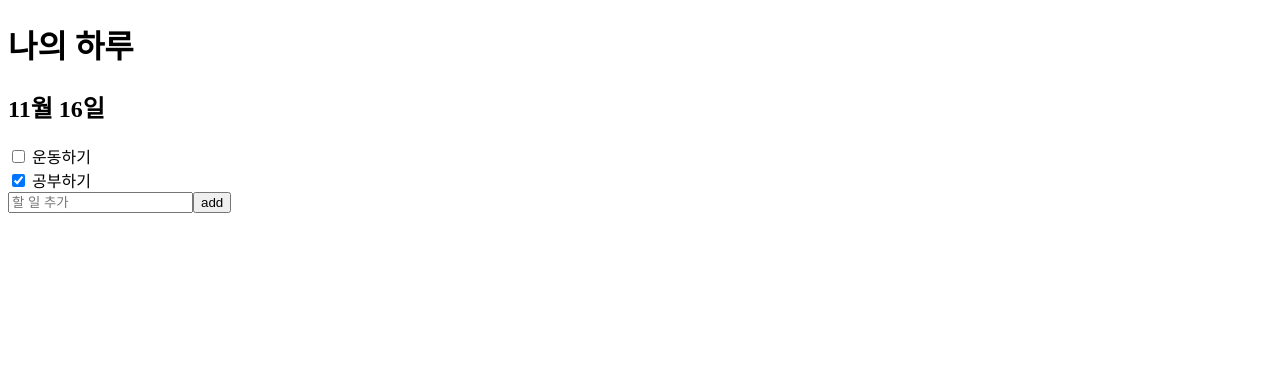
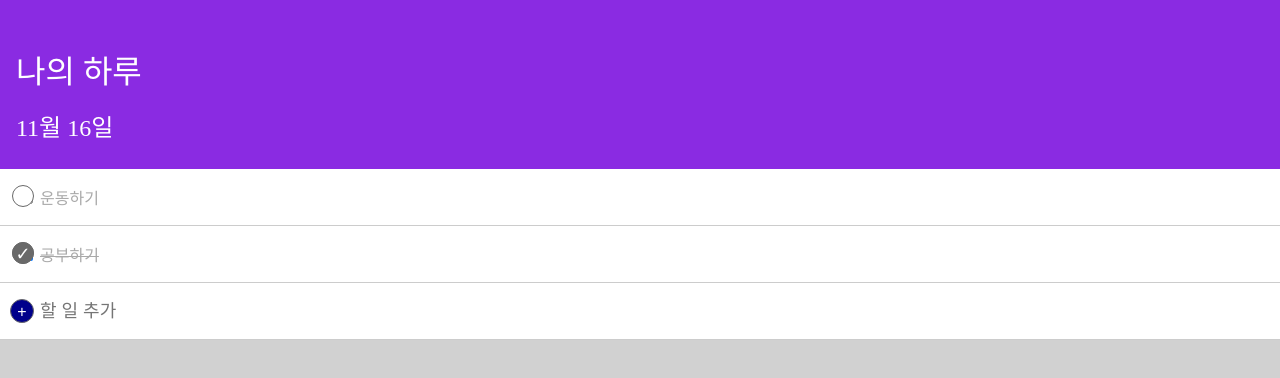
Before and after one commit to hanaheyo/todo-app, an Angular app: page / in a window 1280 px wide. Shown: the top 378 px of the page. Built offline with nearby package versions, Linux system fonts and the light colour scheme.

Commit message:
Todos : CSS

```diff
--- a/src/app/todo/todos/add-todo/add-todo.component.ts
+++ b/src/app/todo/todos/add-todo/add-todo.component.ts
@@ -3,11 +3,39 @@ import { Component, EventEmitter, OnInit, Output } from '@angular/core';
 @Component({
   selector: 'app-add-todo',
   template: `
+    <button (click)="addTodo(newText)">+</button>
     <input type="text" placeholder="할 일 추가" [(ngModel)]="newText">
-    <button (click)="addTodo(newText)">add</button>
   `,
-  styles: [
-  ]
+  styles: [`
+    :host {
+        display: block;
+        padding: 16px;
+        padding-left: 10px;
+        background-color: white;
+    }
+
+    input {
+      display: inline-block;
+      font-size: 18px;
+      border: none;
+    }
+
+    input:focus, button:focus {
+        outline: none;
+    }
+
+    button {
+      width: 24px;
+      height: 24px;
+      margin-right: 4px;
+      border-radius: 24px;
+      color: white;
+      font-size: 16px;
+      line-height: 17px;
+      border: 1px solid dimgray;
+      background-color: darkblue;
+    }
+  `]
 })
 export class AddTodoComponent implements OnInit {
 
--- a/src/app/todo/todos/todo/todo.component.ts
+++ b/src/app/todo/todos/todo/todo.component.ts
@@ -4,10 +4,57 @@ import { Todo } from '../../share/todo.model';
 @Component({
   selector: 'app-todo',
   template: `
-    <input type="checkbox" [checked]="todo.done"> {{ todo.text }}
+    <input type="checkbox" [checked]="todo.done"><label>{{ todo.text }}</label>
   `,
-  styles: [
-  ]
+  styles: [ `
+    :host {
+      display: block;
+      padding: 16px;
+      color: darkgray;
+      background-color: white;
+    }
+
+    input {
+      position: relative;
+    }
+
+    input:before {
+      content: "";
+      display: inline-block;
+      width: 20px;
+      height: 20px;
+      background-color: white;
+      border-radius: 20px;
+      position: absolute;
+      top: -6px;
+      left: -8px;
+      border: 1px solid dimgray;
+    }
+
+    input:checked:after {
+      content: '\\2713';
+      display: inline-block;
+      font-size: 18px;
+      width: 20px;
+      height: 20px;
+      border-radius: 20px;
+      position: absolute;
+      top: -6px;
+      left: -8px;
+      border: 1px solid dimgray;
+      background-color: dimgray;
+      text-align: center;
+      color: white;
+    }
+
+    input:checked + label {
+      text-decoration: line-through;
+    }
+
+    label {
+      margin-left: 4px;
+    }
+  ` ]
 })
 export class TodoComponent implements OnInit {
 
--- a/src/app/todo/todos/todos.component.css
+++ b/src/app/todo/todos/todos.component.css
@@ -0,0 +1,21 @@
+.title {
+  background-color: blueviolet;
+  padding: 46px 26px 26px 16px;
+  color: white;
+  font-weight: normal;
+}
+
+h1,
+h2 {
+  margin: 0;
+  font-weight: normal;
+}
+
+h1 {
+  margin-bottom: 16px;
+}
+
+app-todo,
+app-add-todo {
+  border-bottom: 1px solid #cccccc;
+}
--- a/src/styles.css
+++ b/src/styles.css
@@ -1 +1,5 @@
 /* You can add global styles to this file, and also import other style files */
+body {
+  margin: 0;
+  background-color: #d1d1d1;
+}
```
